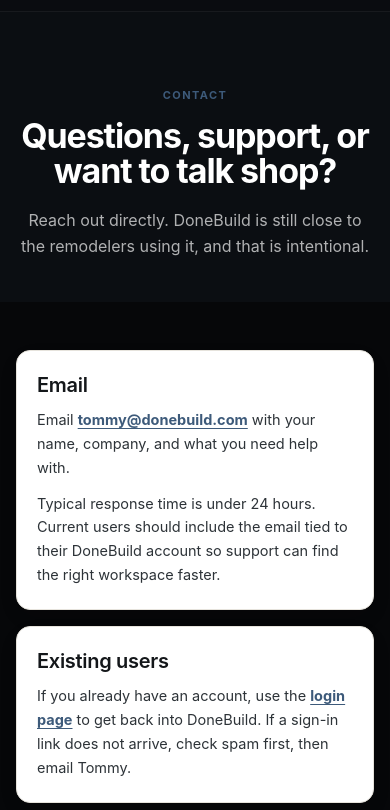
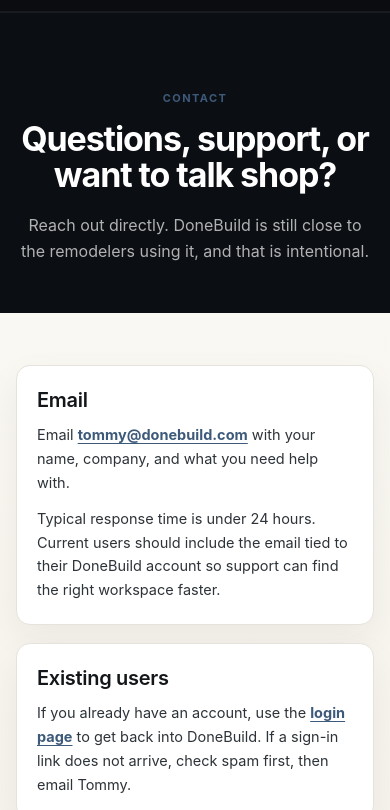
Before and after one commit to IlshatSabitov/donebuild-landing-v5, a plain HTML site: page contact/index.html in a window 390 px wide. Shown: the part 52-862 px from the top of the page. Drawn offline with Linux system fonts and the light colour scheme.

Commit message:
fix support page Webflow container styling

```diff
--- a/style.css
+++ b/style.css
@@ -93,7 +93,12 @@
 .tnum { font-variant-numeric: tabular-nums; }
 
 /* Container */
-.container { max-width: 1200px; margin: 0 auto; padding: 0 24px; }
+.container {
+  max-width: 1200px;
+  margin: 0 auto;
+  padding: 0 24px;
+  background: transparent;
+}
 
 /* ─── UTILITY: BUTTONS ─────────────────────────────────────────────────── */
 .btn {
@@ -3242,8 +3247,16 @@
 }
 
 /* Support pages for Founder Note, Contact, Terms, and Privacy. */
+#db-shell {
+  min-height: 100vh;
+  background: var(--bg-deep);
+}
+#db-shell .container,
+#db-shell .nav-inner {
+  background: transparent !important;
+}
 .support-page {
-  background: var(--page);
+  background: var(--bg-deep);
   color: var(--ink-1);
 }
 .support-page .nav {
@@ -3251,12 +3264,14 @@
 }
 .support-main {
   min-height: 70vh;
+  background: var(--bg-deep);
 }
 .support-hero {
-  padding: 92px 0 52px;
+  padding: 96px 0 74px;
   background: var(--bg-deep);
   color: #fff;
   text-align: center;
+  border-top: 1px solid rgba(255, 255, 255, 0.06);
 }
 .support-container {
   max-width: 820px !important;
@@ -3277,19 +3292,21 @@
   margin: 0 auto;
 }
 .support-section {
-  padding: 72px 0 92px;
+  padding: 78px 0 96px;
+  background: linear-gradient(180deg, #FAF8F2 0%, #F4F1EA 100%);
+  color: var(--ink-1);
 }
 .support-stack {
   display: flex;
   flex-direction: column;
-  gap: 16px;
+  gap: 18px;
 }
 .support-card {
   background: #fff;
   border: 1px solid var(--line);
   border-radius: var(--r-xl);
-  padding: 28px 30px;
-  box-shadow: 0 8px 24px rgba(40, 30, 18, 0.04);
+  padding: 30px 32px;
+  box-shadow: 0 14px 36px rgba(40, 30, 18, 0.06);
 }
 .support-card h2 {
   font-size: 20px;
@@ -3315,10 +3332,14 @@
 }
 @media (max-width: 720px) {
   .support-hero {
-    padding: 70px 0 42px;
+    padding: 72px 0 48px;
+  }
+  .support-hero h1 {
+    font-size: 34px;
+    line-height: 1.08;
   }
   .support-section {
-    padding: 48px 0 64px;
+    padding: 52px 0 68px;
   }
   .support-card {
     padding: 22px 20px;
```
